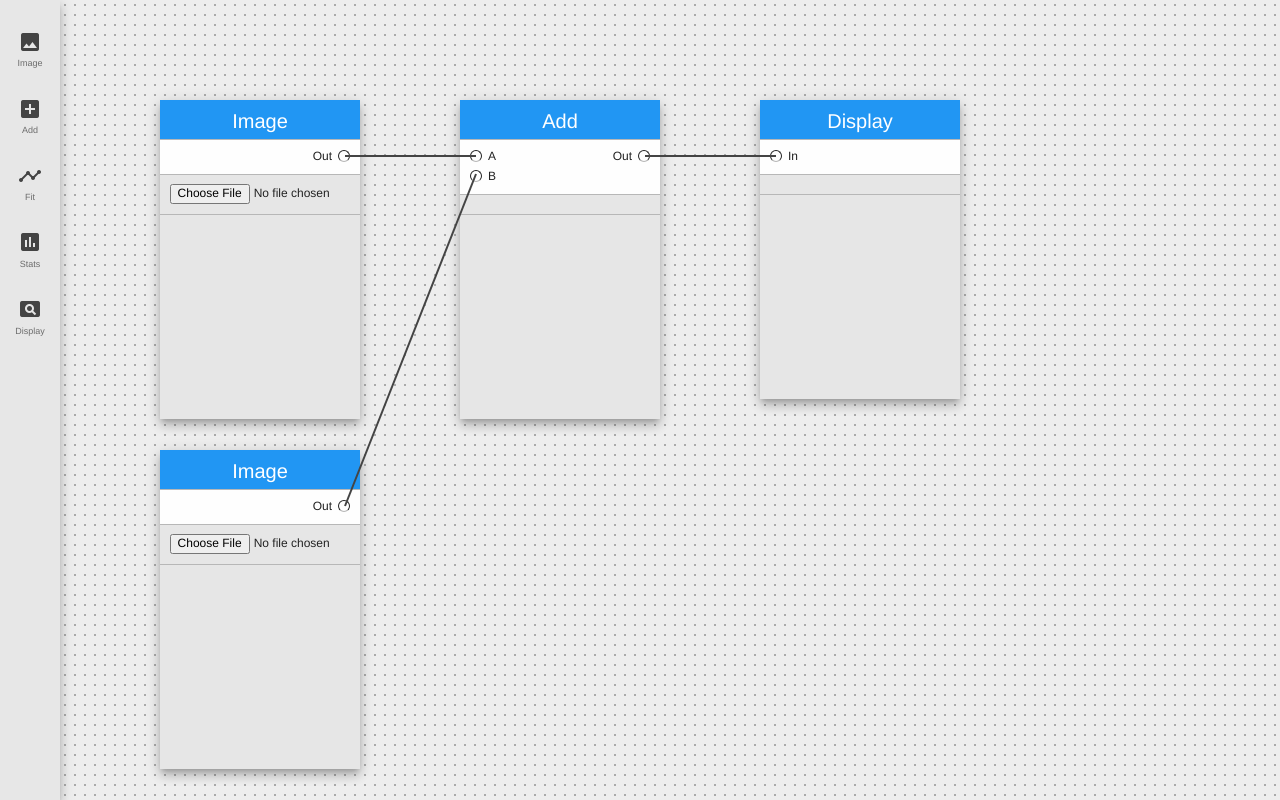
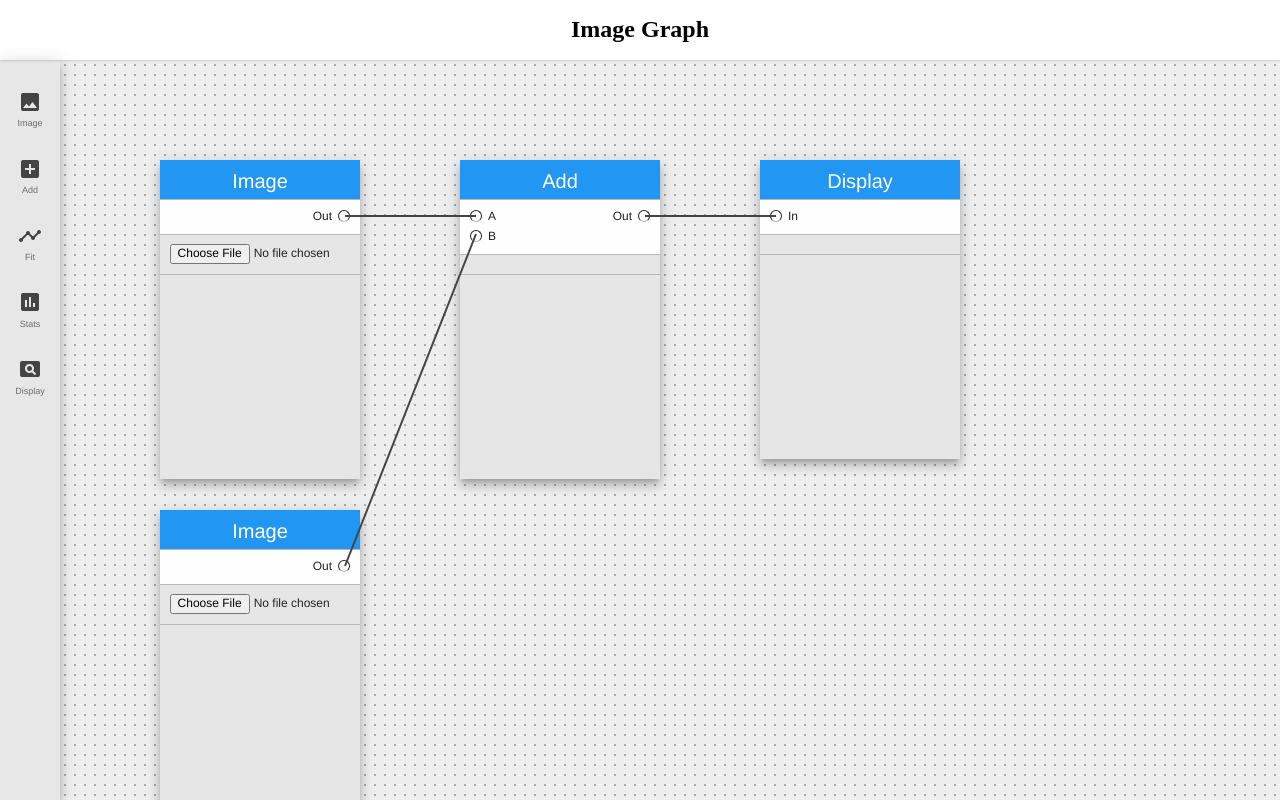
Before and after one commit to michaelmendoza/node-studio, a React app: page / in a window 1280 px wide. Built offline with nearby package versions, Linux system fonts and the light colour scheme.

Commit message:
Added simple header

```diff
--- a/src/mr-graph/app.jsx
+++ b/src/mr-graph/app.jsx
@@ -32,8 +32,17 @@ const MainView = (props) => {
   )
 }
 
+const Header = () => {
+  return (
+    <header className="header">
+      <h2> Image Graph </h2>
+    </header>
+  )
+}
+
 const App = () => (
     <section className='app'>
+      <Header></Header>
       <SideNav></SideNav>
       <MainView>
         <Graph></Graph>
--- a/src/mr-graph/styles/graph.scss
+++ b/src/mr-graph/styles/graph.scss
@@ -5,7 +5,7 @@
     padding:0;
     margin:0;
 
-    top:0;
+    top:60px;
     left:60px;
 
     width: 100%;
--- a/src/mr-graph/styles/sidenav.scss
+++ b/src/mr-graph/styles/sidenav.scss
@@ -1,9 +1,24 @@
+
+.header {
+	position:fixed;
+	left: 0;
+	right: 0;
+	height: 60px;
+	padding: 16px;
+	text-align: center;
+	box-shadow: rgba(51, 61, 78, 0.2) 0px 1px 2px 0px;
+	z-index: 2;
+
+	h2 {
+		margin: 0 0 0 0;
+	}
+}
 
 .sidenav {
 	font-family: Helvetica;
 
     position: fixed;
-    top: 0;
+    top: 60px;
     bottom: 0;
     left: 0;
 	width: 60px;
```
